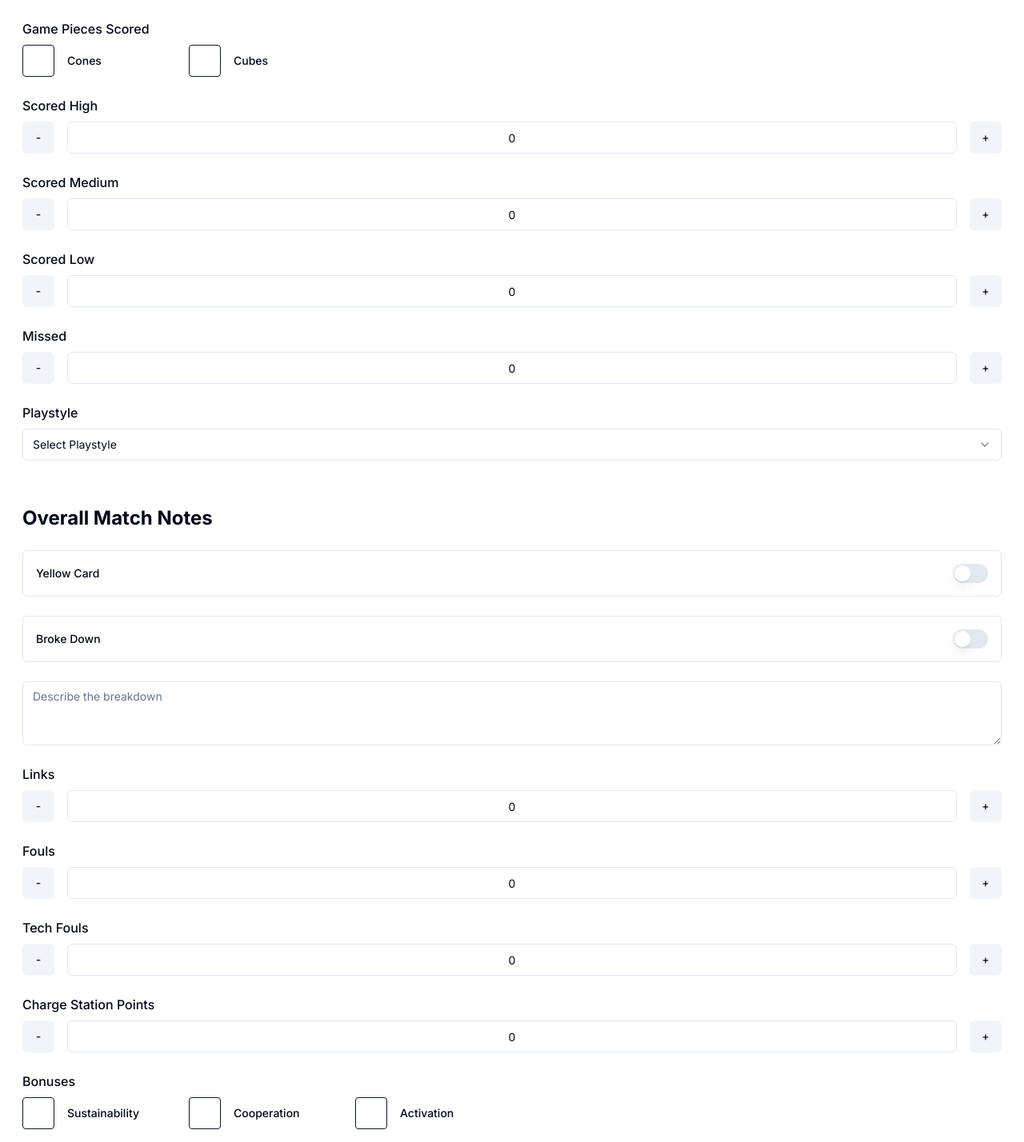
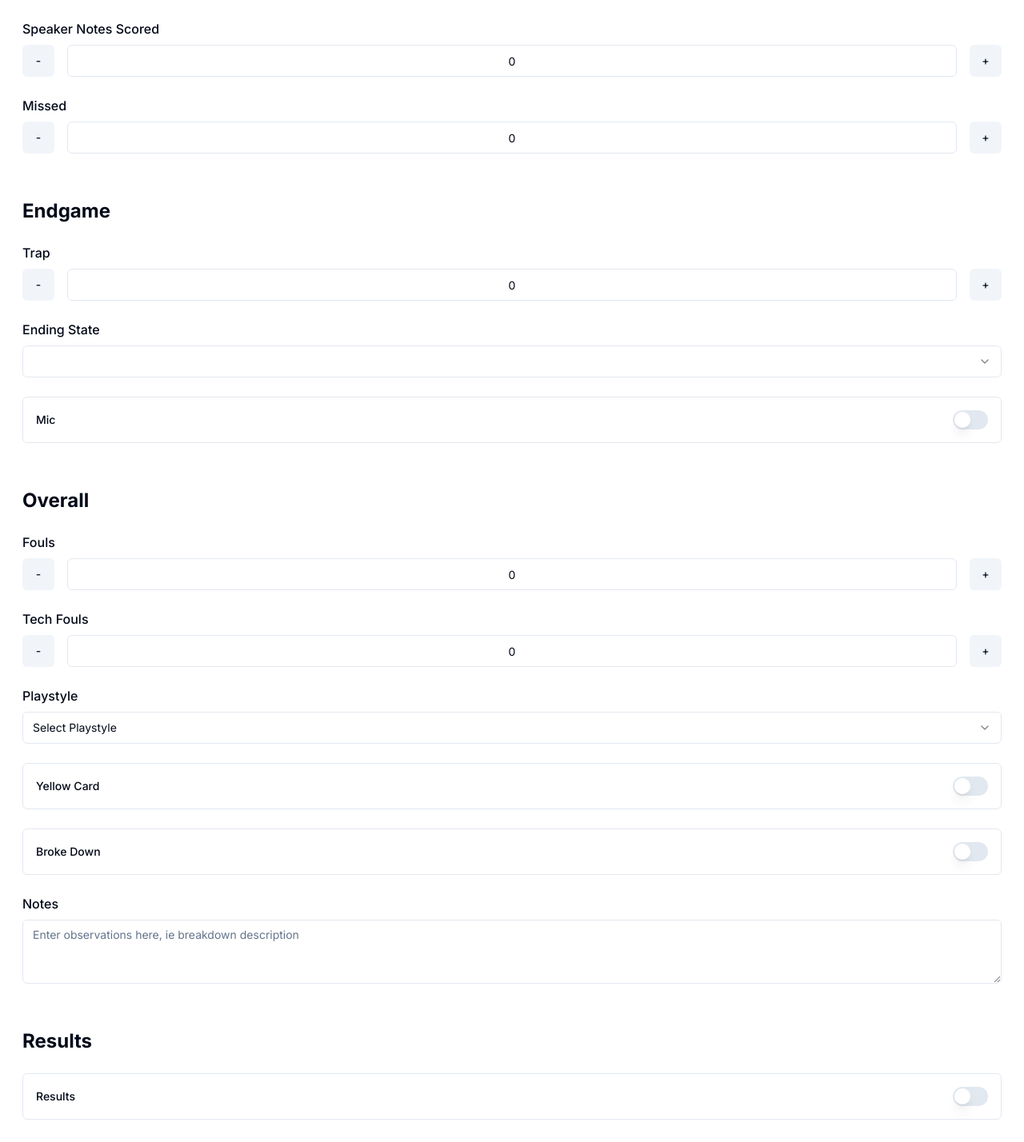
Before and after one commit to andruuww/949-scouting-app, a Next.js app: page /match in a window 1280 px wide. Shown: the part 868-2296 px from the top of the page at 80% size. Built offline with nearby package versions, Linux system fonts and the light colour scheme.

Commit message:
copied over jsons from team repo

```diff
--- a/src/jsons/2023/matchscoutingjson.ts
+++ b/src/jsons/2023/matchscoutingjson.ts
@@ -35,31 +35,20 @@ const matchJSON: JSONFormElement = {
         },
         {
             label: 'Robot Position',
-            placeholder: 'Select Position',
+            //placeholder: 'Select Position',
             type: FormElementsType.SELECT,
             name: 'robotPosition',
             options: ['Red 1', 'Red 2', 'Red 3', 'Blue 1', 'Blue 2', 'Blue 3'],
         },
-        {
-            type: FormElementsType.GROUP,
-            name: 'robotInfo',
-            elements: [
         {
             label: 'Left Community',
             type: FormElementsType.SWITCH,
             name: 'leftCommunity',
         },
         {
-                    label: 'Charge Station Engaged',
-                    type: FormElementsType.SWITCH,
-                    name: 'isChargeStationEngaged',
-                },
-            ],
-        },
-        {
-            label: 'Auto Scored High',
+            label: 'Amp Notes Scored',
             type: FormElementsType.COUNTER,
-            name: 'autoScoredHigh',
+            name: 'autoAmp',
             settings: {
                 increment: 1,
                 min: 0,
@@ -67,19 +56,9 @@ const matchJSON: JSONFormElement = {
             },
         },
         {
-            label: 'Auto Scored Medium',
+            label: 'Speaker Notes Scored',
             type: FormElementsType.COUNTER,
-            name: 'autoScoredMedium',
-            settings: {
-                increment: 1,
-                min: 0,
-                max: 100,
-            },
-        },
-        {
-            label: 'Auto Scored Low',
-            type: FormElementsType.COUNTER,
-            name: 'autoScoredLow',
+            name: 'autoSpeaker',
             settings: {
                 increment: 1,
                 min: 0,
@@ -91,16 +70,9 @@ const matchJSON: JSONFormElement = {
             label: 'Teleoperated',
         },
         {
-            label: 'Game Pieces Scored',
-            type: FormElementsType.CHECKBOX,
-            name: 'gamePiecesScored',
-            options: ['Cones', 'Cubes'],
-            required: false,
-        },
-        {
-            label: 'Scored High',
+            label: 'Amp Notes Scored',
             type: FormElementsType.COUNTER,
-            name: 'scoredHigh',
+            name: 'teleopAmp',
             settings: {
                 increment: 1,
                 min: 0,
@@ -108,19 +80,9 @@ const matchJSON: JSONFormElement = {
             },
         },
         {
-            label: 'Scored Medium',
+            label: 'Speaker Notes Scored',
             type: FormElementsType.COUNTER,
-            name: 'scoredMedium',
-            settings: {
-                increment: 1,
-                min: 0,
-                max: 100,
-            },
-        },
-        {
-            label: 'Scored Low',
-            type: FormElementsType.COUNTER,
-            name: 'scoredLow',
+            name: 'teleopSpeaker',
             settings: {
                 increment: 1,
                 min: 0,
@@ -137,16 +99,62 @@ const matchJSON: JSONFormElement = {
                 max: 100,
             },
         },
+
+        {
+            label: 'Endgame',
+            type: FormElementsType.TITLE,
+        },
+        {
+            label: 'Trap',
+            type: FormElementsType.COUNTER,
+            name: 'Trap',
+            settings:{
+                increment:1,
+                min:0,
+                max:3,
+            },
+        },
+        {
+            label: 'Ending State',
+            type: FormElementsType.SELECT,
+            name: 'endgameState',
+            options: ['None','Parked','Climb','Harmony','Double Harmony'],
+        },
+        {
+            label: "Mic",
+            type: FormElementsType.SWITCH,
+            name: 'mic',
+        },
+        {
+            label: 'Overall',
+            type: FormElementsType.TITLE,
+        },
+        {
+            label: 'Fouls',
+            type: FormElementsType.COUNTER,
+            name: 'fouls',
+            settings: {
+                increment: 1,
+                min: 0,
+                max: 100,
+            },
+        },
+        {
+            label: 'Tech Fouls',
+            type: FormElementsType.COUNTER,
+            name: 'techFouls',
+            settings: {
+                increment: 1,
+                min: 0,
+                max: 100,
+            },
+        },
         {
             label: 'Playstyle',
             placeholder: 'Select Playstyle',
             type: FormElementsType.SELECT,
             name: 'playstyle',
             options: ['None', 'Offensive', 'Defensive', 'Balanced'],
-        },
-        {
-            label: 'Overall Match Notes',
-            type: FormElementsType.TITLE,
         },
         {
             label: 'Yellow Card',
@@ -159,65 +167,37 @@ const matchJSON: JSONFormElement = {
             name: 'brokeDown',
         },
         {
+            label: 'Notes',
             type: FormElementsType.TEXTAREA,
-            name: 'breakdownDescription',
-            placeholder: 'Describe the breakdown',
+            name: 'notes',
+            placeholder: 'Enter observations here, ie breakdown description',
             required: false,
         },
         {
-            label: 'Links',
-            type: FormElementsType.COUNTER,
-            name: 'links',
-            settings: {
-                increment: 1,
-                min: 0,
-                max: 100,
-            },
+            label: 'Results',
+            type: FormElementsType.TITLE,
         },
         {
-            label: 'Fouls',
-            type: FormElementsType.COUNTER,
-            name: 'fouls',
-            settings: {
-                increment: 5,
-                min: 0,
-                max: 100,
-            },
+            label: 'Results',
+            type: FormElementsType.SWITCH,
+            options: ['Red Win','Blue Win','Tie'],
+            name: 'matchResult'
         },
         {
-            label: 'Tech Fouls',
-            type: FormElementsType.COUNTER,
-            name: 'techFouls',
-            settings: {
-                increment: 12,
-                min: 0,
-                max: 100,
-            },
-        },
-
+            type: FormElementsType.GROUP,
+            name: 'score',
+            elements: [
                 {
-            label: 'Charge Station Points',
-            type: FormElementsType.COUNTER,
-            name: 'chargeStationPoints',
-            settings: {
-                increment: 10,
-                min: 0,
-                max: 30,
-            },
+                    label: 'Red Score',
+                    type: FormElementsType.NUMBER,
+                    name: 'redScore',
                 },
                 {
-            label: 'Bonuses',
-            type: FormElementsType.CHECKBOX,
-            name: 'bonuses',
-            options: ['Sustainability', 'Cooperation', 'Activation'],
-            required: false,
+                    label: 'Blue Score',
+                    type: FormElementsType.NUMBER,
+                    name: 'blueScore',
                 },
-        {
-            label: 'Additional Notes',
-            type: FormElementsType.TEXTAREA,
-            name: 'additionalNotes',
-            placeholder: 'Enter any additional notes here',
-            required: false,
+            ],
         },
         {
             type: FormElementsType.CLEAR_SUBMIT_BUTTONS,
--- a/src/jsons/2023/pitscoutingjson.ts
+++ b/src/jsons/2023/pitscoutingjson.ts
@@ -58,18 +58,31 @@ const pitJSON: JSONFormElement = {
             name: 'driverHours',
         },
         {
-            label: 'Scoring Level',
+            label: 'Scoring Capability',
             type: FormElementsType.CHECKBOX,
-            name: 'scoringLevel',
-            options: ['Low', 'Medium', 'High'],
+            name: 'scoringLevelCapability',
+            options: ['Trap', 'Amp', 'Speaker'],
+        },
+        {
+            label: 'Scoring Preference',
+            type: FormElementsType.SELECT,
+            name: 'scoringLevelPreference',
+            options: ['Amp', 'Speaker'],
+        },
+        {
+            label: 'Speaker Score Distance',
+            type: FormElementsType.NUMBER,
+            name: 'speakerScoreDistance',
+            placeholder: 'in feet, if can score speaker',
+            required: false,
         },
         {
             label: 'Intake Capability',
             type: FormElementsType.CHECKBOX,
             name: 'intakeCapability',
-            options: ['Cones', 'Cubes', 'Floor', 'Station'],
+            options: ['Floor', 'Station'],
         },
-        {
+        /*{
             label: 'Members',
             type: FormElementsType.COUNTER,
             name: 'members',
@@ -78,10 +91,16 @@ const pitJSON: JSONFormElement = {
                 min: 0,
                 max: 200,
             },
+        },*/
+        {
+            label: 'Climb Capability',
+            type: FormElementsType.CHECKBOX,
+            name: 'climbCapability',
+            options: ['Climb','Harmony','Double', 'None'],
         },
         {
             label: 'Additional Notes',
-            placeholder: 'team lacked spare parts',
+            placeholder: 'If any above section is blank or unknown explain here',
             type: FormElementsType.TEXTAREA,
             name: 'additionalNotes',
             required: false,
```
Lines whose indentation alone changed are shown as unchanged.
